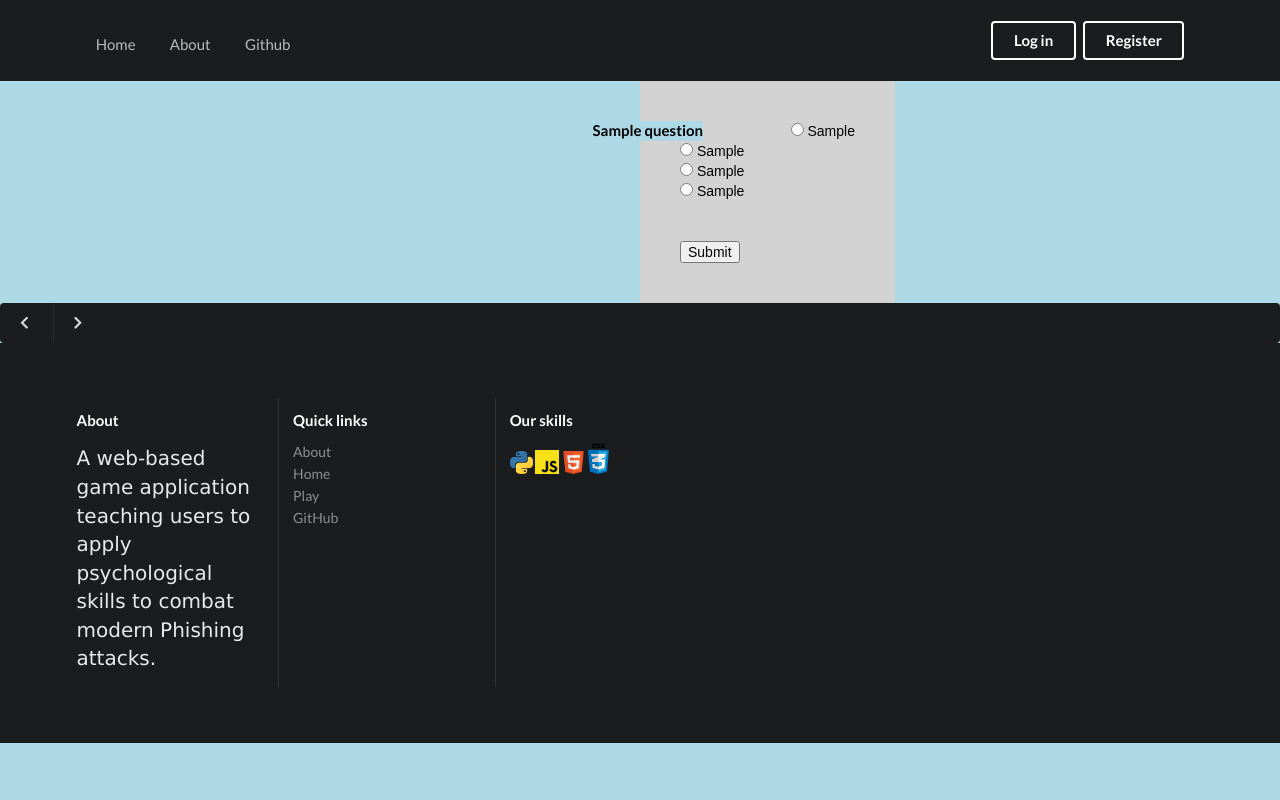
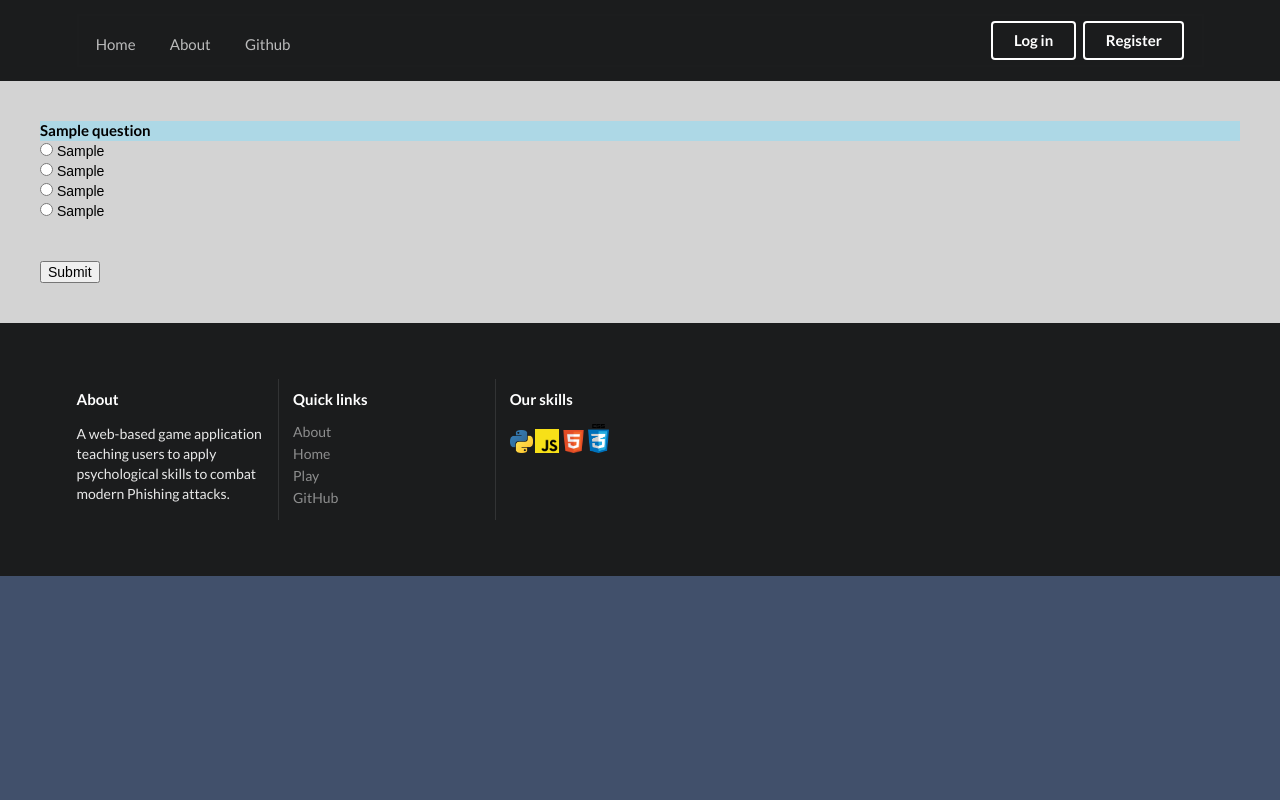
Before and after one commit to Jasvxxr-Singh/Catch-A-Phish-Web-app, a Flask app: template src/templates/quiz/module2.html in a window 1280 px wide. Run offline with Flask 2, Linux system fonts and the light colour scheme; the template is opened without the code that fills it: most values are stand-ins (such as "Sample title", 1, 10 or a date in 2020); parts of the project's set-up code (start-up, migrations or seed data) failed here and were passed over.

Commit message:
minor fix

```diff
--- a/src/quiz/quiz2.py
+++ b/src/quiz/quiz2.py
@@ -34,6 +34,7 @@ quiz_blueprint2 = Blueprint('quiz_bp2', __name__)
 
 @quiz_blueprint2.route('/quiz2', methods=['GET', 'POST'])
 def quiz2():
+    """
     # implements pagination or do we really need it?
     total_number_of_questions = len(qlist)
     question_chunks = utilities.get_chunks(qlist, 1)
@@ -53,15 +54,10 @@ def quiz2():
         next_page = len(question_chunks) - 1
     else:
         next_page = page_number + 1
-
+"""
     return render_template(
         'quiz/module2.html',
         questionlist=qlist,
-        next_page=next_page,
-        prev_page=previous_page,
-        total_number_of_questions=total_number_of_questions,
-        num_pages=len(question_chunks),
-        current_page=page_number,
 
     )
 
--- a/src/static/css/main.css
+++ b/src/static/css/main.css
@@ -477,15 +477,11 @@ body {
     font-family: Arial, Helvetica, sans-serif;
     color: black;
     padding: 40px;
-    float: left;
-    position: relative;
-    left: 50%;
+
     /*text-align: center;*/
 }
 #quiz2Q{
     background-color: lightblue;
-    float: left;
-    position: relative;
-    left: -50%;
+
     /*text-align: center;*/
 }
--- a/src/templates/quiz/module2.html
+++ b/src/templates/quiz/module2.html
@@ -3,16 +3,7 @@
 <html>
 
 <head>
-<style>
-body {
-  background-color: lightblue;
-}
 
-p {
-  font-family: verdana;
-  font-size: 20px;
-}
-</style>
 </head>
 <body>
     <form action="/submitquiz2" method="post">
@@ -34,10 +25,6 @@ p {
         </div>
 
     </form>
-    <div class="quiz-pagination-footer">
-            {% include 'quiz/pagination2.html' %}
-        </div>
-
 
 
 </body>
```
